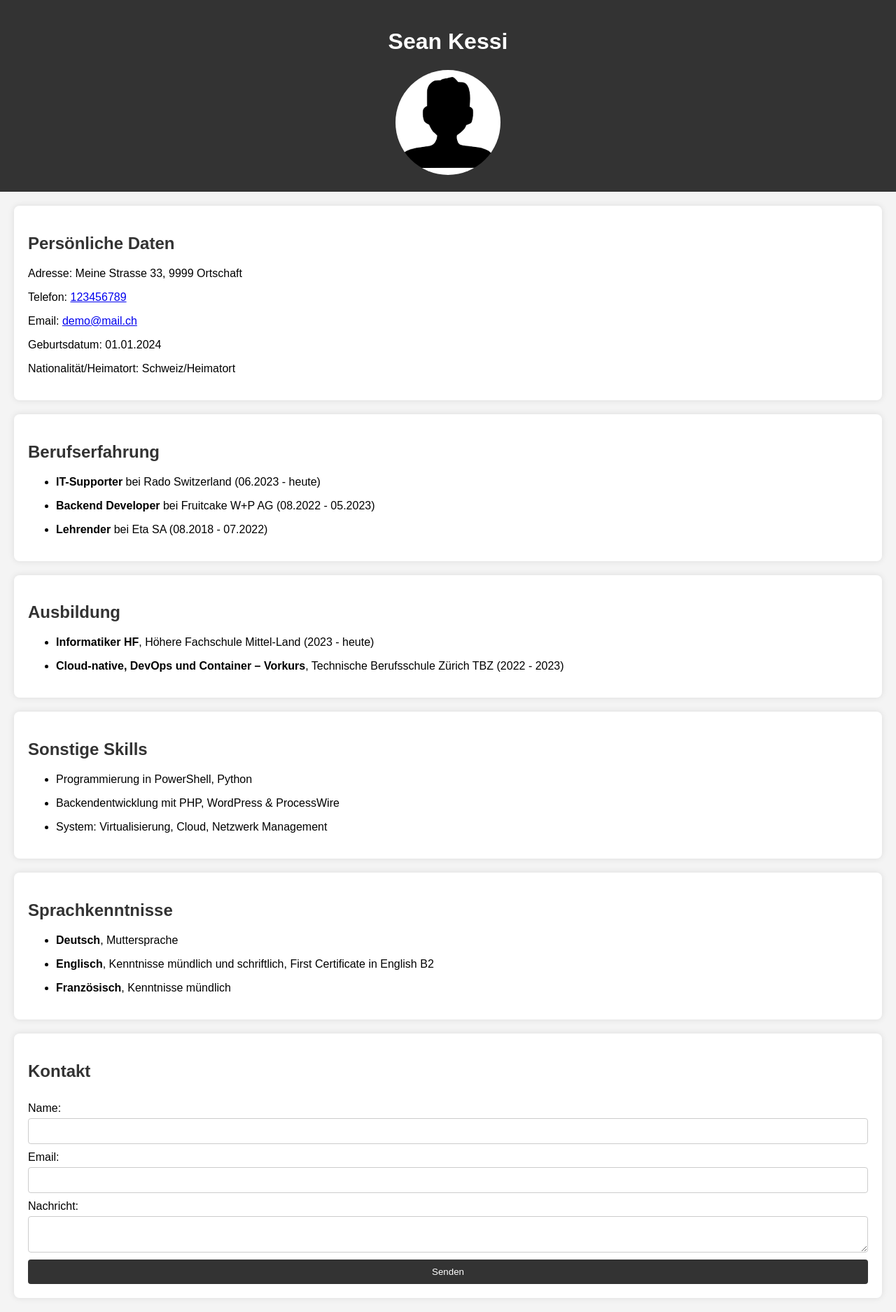
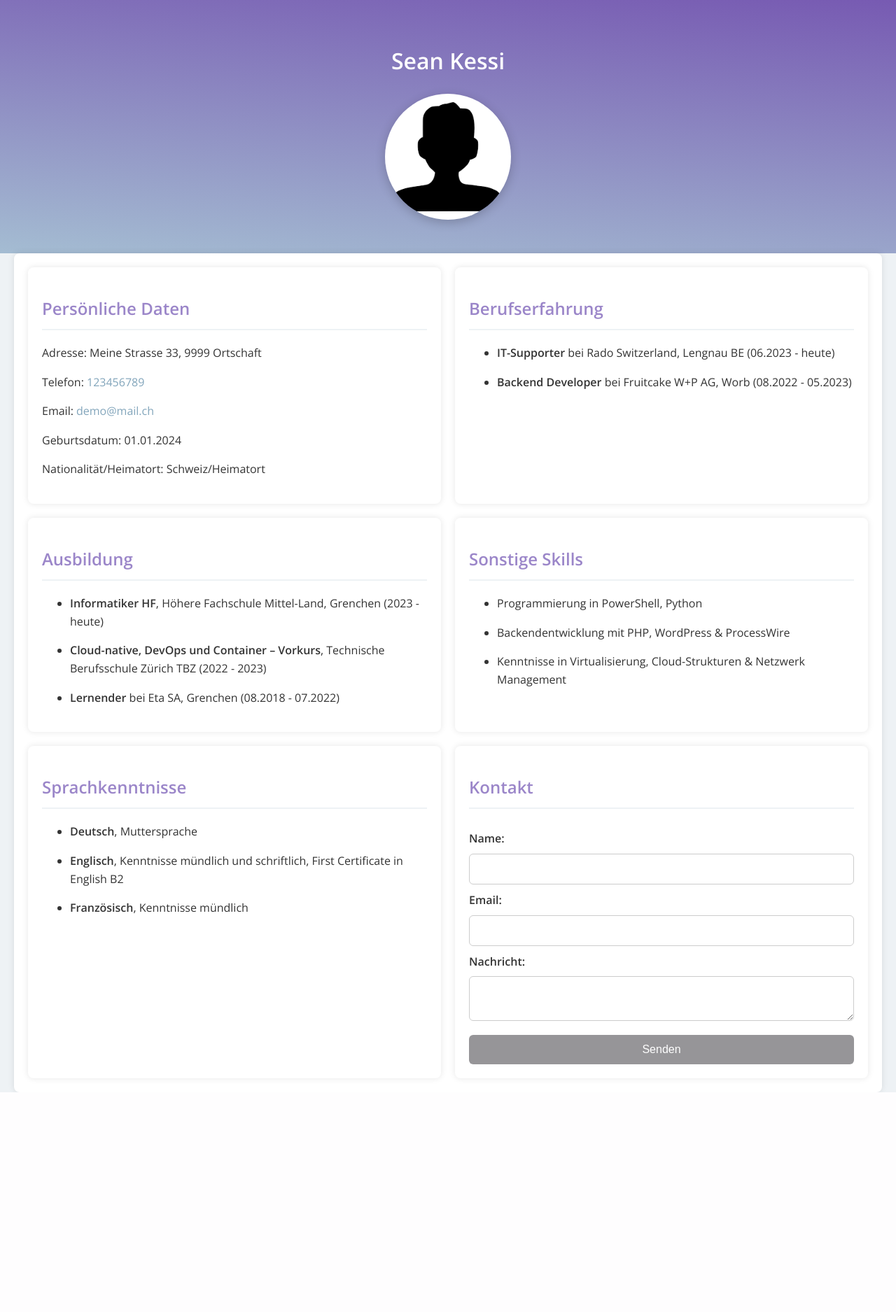
Before and after one commit to Asterisk333/CV-Webpage, a PHP site: page / in a window 1280 px wide. Shown: the whole page at 70% size. After the commit the page ends 1561 px from the top, so only its background shows below. Run offline with PHP 8.4, Linux system fonts and the light colour scheme.

Commit message:
README.md - Change of spaceing index.php - fucking everything styles.css - also everything cuz it looked shit x-x
todo > Change "Abgabe" to actual delivery date

```diff
--- a/index.php
+++ b/index.php
@@ -15,20 +15,24 @@
                 body: formData
             })
             .then(response => response.text())
+            .then(data => {
+                document.getElementById('thank-you-message').style.display = 'block';
+                document.querySelector('form').reset();
+            })
             .catch(error => {
                 console.error('Error:', error);
             });
-
-        document.getElementById('thank-you-message').style.display = 'block';
-        document.querySelector('form').reset();
     }
     </script>
 </head>
 <body>
 <header>
     <h1>Sean Kessi</h1>
-    <img src="img/portrait.png" alt="Portrait von Max Mustermann">
+    <img src="img/portrait.png" alt="Portrait von Sean Kessi">
 </header>
+
+<section id="content">
+    <div class="row">
         <section id="personal-info">
             <h2>Persönliche Daten</h2>
             <p>Adresse: <span>Meine Strasse 33, 9999 Ortschaft</span></p>
@@ -37,29 +41,37 @@
             <p>Geburtsdatum: <span>01.01.2024</span></p>
             <p>Nationalität/Heimatort: <span>Schweiz/Heimatort</span></p>
         </section>
+
         <section id="experience">
             <h2>Berufserfahrung</h2>
             <ul>
-        <li><p><strong>IT-Supporter</strong> bei Rado Switzerland (06.2023 - heute)</p></li>
-        <li><p><strong>Backend Developer</strong> bei Fruitcake W+P AG (08.2022 - 05.2023)</p></li>
-        <li><p><strong>Lehrender</strong> bei Eta SA (08.2018 - 07.2022)</p></li>
+                <li><p><strong>IT-Supporter</strong> bei Rado Switzerland, Lengnau BE (06.2023 - heute)</p></li>
+                <li><p><strong>Backend Developer</strong> bei Fruitcake W+P AG, Worb (08.2022 - 05.2023)</p></li>
             </ul>
         </section>
+    </div>
+
+    <div class="row">
         <section id="education">
             <h2>Ausbildung</h2>
             <ul>
-        <li><p><strong>Informatiker HF</strong>, Höhere Fachschule Mittel-Land (2023 - heute)</p></li>
+                <li><p><strong>Informatiker HF</strong>, Höhere Fachschule Mittel-Land, Grenchen (2023 - heute)</p></li>
                 <li><p><strong>Cloud-native, DevOps und Container – Vorkurs</strong>, Technische Berufsschule Zürich TBZ (2022 - 2023)</p></li>
+                <li><p><strong>Lernender</strong> bei Eta SA, Grenchen (08.2018 - 07.2022)</p></li>
             </ul>
         </section>
+
         <section id="skills">
             <h2>Sonstige Skills</h2>
             <ul>
                 <li><p>Programmierung in PowerShell, Python</p></li>
                 <li><p>Backendentwicklung mit PHP, WordPress & ProcessWire</p></li>
-        <li><p>System: Virtualisierung, Cloud, Netzwerk Management</p></li>
+                <li><p>Kenntnisse in Virtualisierung, Cloud-Strukturen & Netzwerk Management</p></li>
             </ul>
         </section>
+    </div>
+
+    <div class="row">
         <section id="languages">
             <h2>Sprachkenntnisse</h2>
             <ul>
@@ -68,6 +80,7 @@
                 <li><p><strong>Französisch</strong>, Kenntnisse mündlich</p></li>
             </ul>
         </section>
+
         <section id="contact">
             <h2>Kontakt</h2>
             <p id="thank-you-message" style="display:none;">Vielen Dank für Ihre Nachricht!</p>
@@ -81,5 +94,7 @@
                 <button type="submit">Senden</button>
             </form>
         </section>
+    </div>
+</section>
 </body>
 </html>
--- a/style/styles.css
+++ b/style/styles.css
@@ -1,38 +1,59 @@
+@import url('https://fonts.googleapis.com/css2?family=Open+Sans:wght@400;600&display=swap');
+
 body {
-    font-family: Arial, sans-serif;
+    font-family: 'Open Sans', sans-serif;
     margin: 0;
     padding: 0;
-    background-color: #f4f4f4;
+    background-color: #eef2f5;
+    color: #333;
+    line-height: 1.6;
 }
 
 header {
     text-align: center;
-    padding: 20px;
-    background-color: #333;
+    padding: 40px 20px;
+    background: linear-gradient(5deg, #a4bcd2, #775ab2);
     color: white;
 }
 
 header img {
-    width: 150px;
-    height: 150px;
+    width: 180px;
+    height: 180px;
     border-radius: 50%;
+    box-shadow: 0 4px 15px rgba(0, 0, 0, 0.2);
+}
+
+#content {
+    display: grid;
+    grid-template-columns: repeat(2, 1fr);
+    gap: 20px;
+    padding: 20px;
+    max-width: 1200px;
+    margin: 0 auto;
+}
+
+.row {
+    display: contents;
 }
 
 section {
-    margin: 20px;
     padding: 20px;
     background-color: white;
     border-radius: 8px;
     box-shadow: 0 0 10px rgba(0, 0, 0, 0.1);
-
-    p span{
-        left: 10vw;
-
-    }
 }
 
-h2 {
-    color: #333;
+section h2 {
+    color: #9b86c9;
+    margin-bottom: 20px;
+    font-weight: 600;
+    border-bottom: 2px solid #eef2f5;
+    padding-bottom: 10px;
+}
+
+section a {
+    color: #82a5bb;
+    text-decoration: none;
 }
 
 form {
@@ -42,25 +63,43 @@ form {
 
 form label {
     margin-top: 10px;
+    font-weight: 600;
+    color: #333;
 }
 
 form input, form textarea {
-    padding: 10px;
-    margin-top: 5px;
+    padding: 12px;
+    margin-top: 8px;
     border: 1px solid #ccc;
-    border-radius: 4px;
+    border-radius: 6px;
+    font-size: 16px;
+    transition: border-color 0.3s ease;
+}
+
+form input:focus, form textarea:focus {
+    border-color: #969598;
+    outline: none;
 }
 
 form button {
-    margin-top: 10px;
-    padding: 10px;
-    background-color: #333;
+    margin-top: 20px;
+    padding: 12px;
+    background-color: #969598;
     color: white;
     border: none;
-    border-radius: 4px;
+    border-radius: 6px;
+    font-size: 16px;
     cursor: pointer;
+    transition: background-color 0.3s ease, transform 0.3s ease;
 }
 
 form button:hover {
-    background-color: #555;
+    background-color: #9b86c9;
+    transform: translateY(-2px);
 }
+
+@media only screen and (max-width: 800px) {
+    #content {
+        grid-template-columns: 1fr;
+    }
+}
```
Also changed, not shown: README.md. Lines whose indentation alone changed are shown as unchanged.
